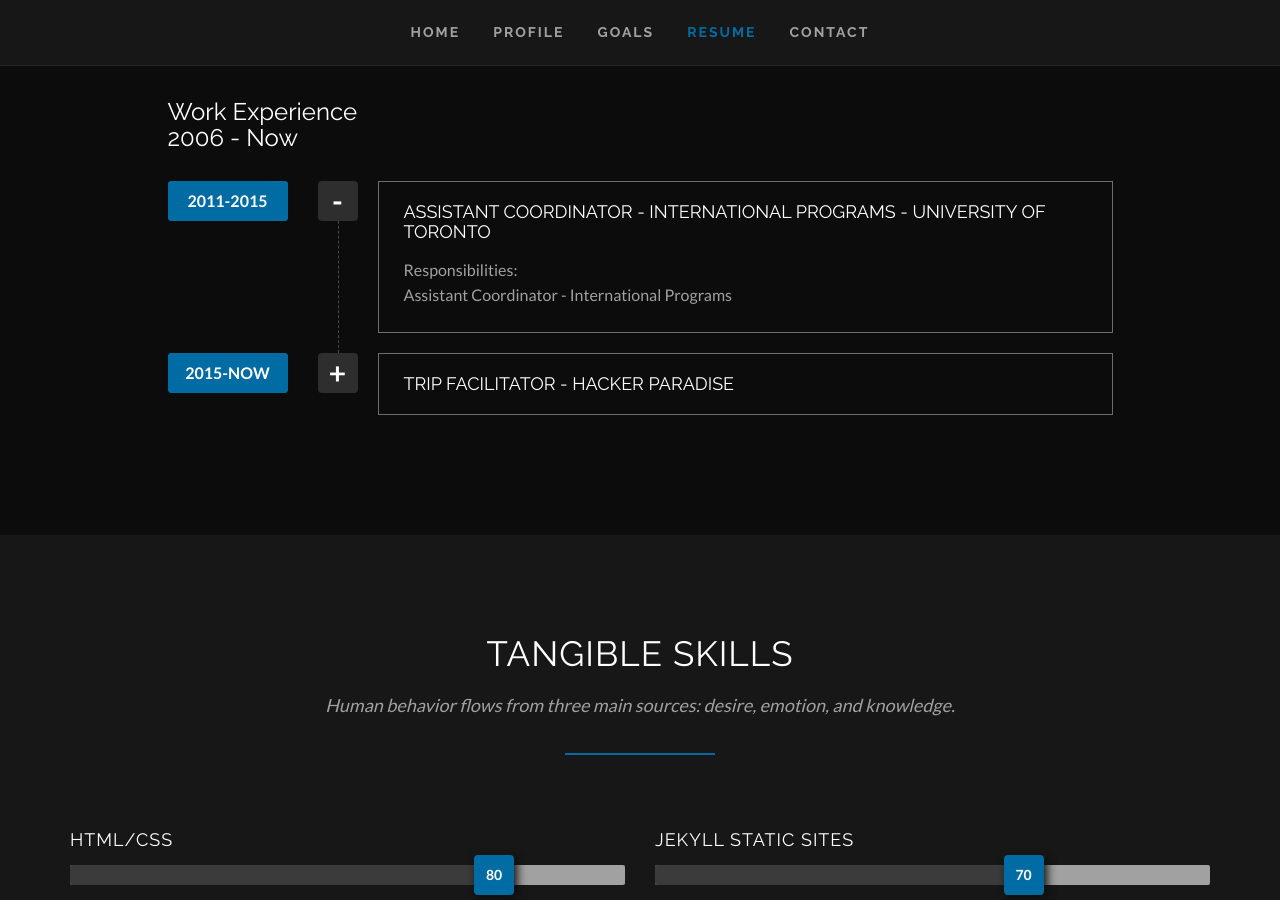
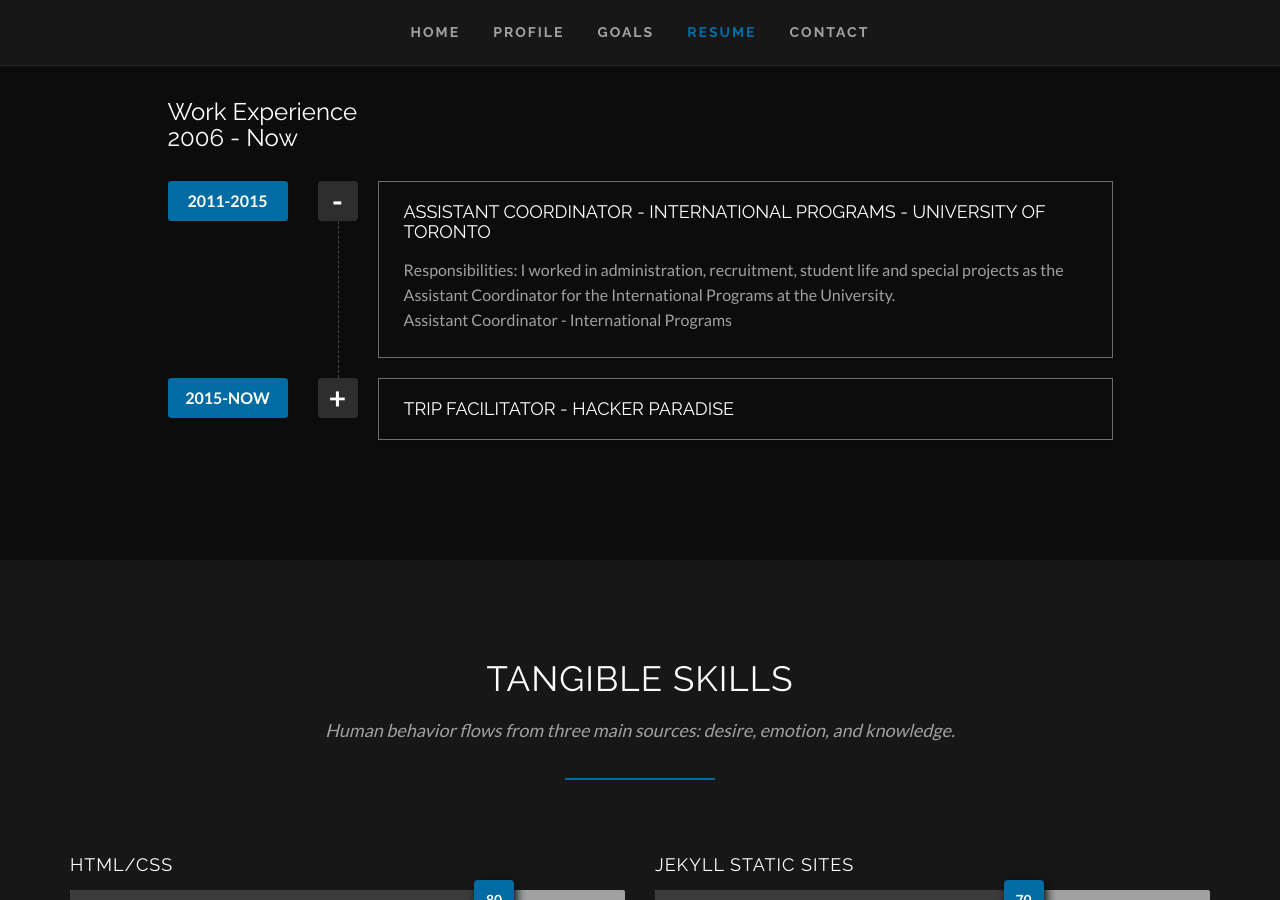
Before and after one commit to clearcareer/IskenderResume, a Jekyll site: the page built from index.html, in a window 1280 px wide and 900 px high, scrolled down 2747 px. Built offline with Jekyll 4.4.1, drawn with Linux system fonts in a browser that asks for light colours; some web fonts are replaced.

Commit message:
Updated '/index.html' via CloudCannon

```diff
--- a/index.html
+++ b/index.html
@@ -407,6 +407,7 @@
                                         <div class="panel-body text-grey">
                                             <p>
                                                 Responsibilities:
+                                                {{ item.description }}
                                                 <br />
                                                 {{ item.position }}
                                             </p>
```
